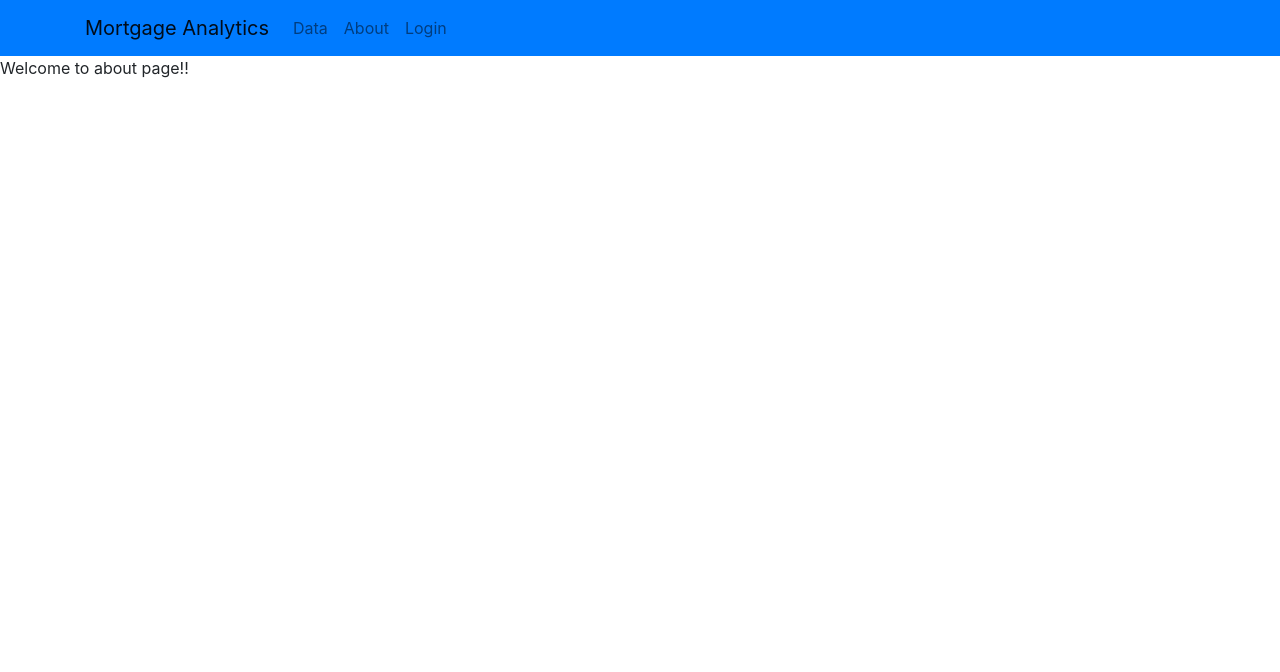
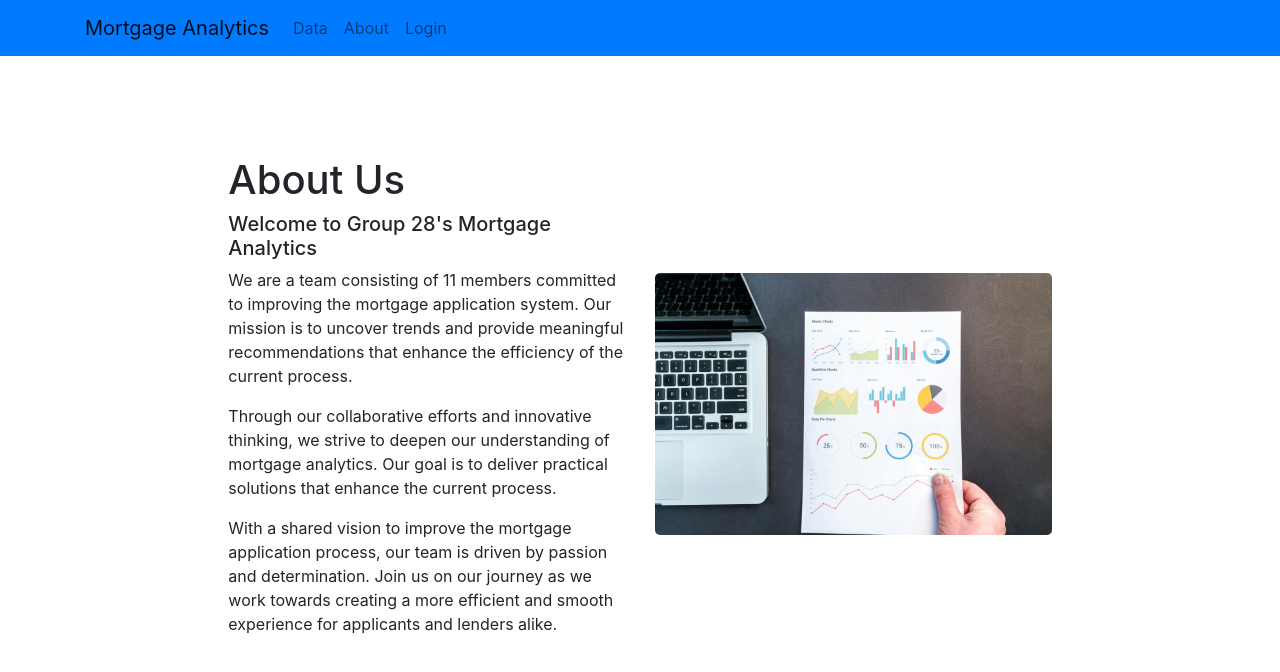
Before and after one commit to mortgage-analytics/frontend, a React (Create React App) app in the folder mortgage_analytics/: page /about in a window 1280 px wide. Shown: the top 672 px of the page. Built offline with nearby package versions, Linux system fonts and the light colour scheme.

Commit message:
Created About page

```diff
--- a/mortgage_analytics/src/pages/About.jsx
+++ b/mortgage_analytics/src/pages/About.jsx
@@ -1,9 +1,30 @@
+import { Container, Row, Col } from 'react-bootstrap';
+import Photo1 from '../assets/about-image.jpg';
 
 const About = () => {
     return (
-        <div>
-            <p>Welcome to about page!!</p>
-        </div>
+        <Container fluid style={{marginTop: "100px"}}>
+            <Row className="justify-content-center">
+                <Col xs={12} sm={8} md={6} lg={4}>
+                    <div>
+                        <h1>About Us</h1>
+                        <h5>Welcome to Group 28's Mortgage Analytics</h5>
+                        <p>
+                            We are a team consisting of 11 members committed to improving the mortgage application system. Our mission is to uncover trends and provide meaningful recommendations that enhance the efficiency of the current process.
+                        </p>
+                        <p>
+                            Through our collaborative efforts and innovative thinking, we strive to deepen our understanding of mortgage analytics. Our goal is to deliver practical solutions that enhance the current process.
+                        </p>
+                        <p>
+                            With a shared vision to improve the mortgage application process, our team is driven by passion and determination. Join us on our journey as we work towards creating a more efficient and smooth experience for applicants and lenders alike.
+                        </p>
+                    </div>
+                </Col>
+                <Col xs={12} sm={8} md={6} lg={4} className="d-flex justify-content-center align-items-center">
+                    <img src={Photo1} style={{ width: "100%", height: "auto", borderRadius: "5px" }} alt="About page" />
+                </Col>
+            </Row>
+        </Container>
     );
 };
 
```
Also changed, not shown: mortgage_analytics/src/assets/about-image.jpg (added).
